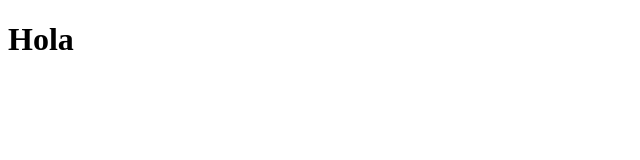
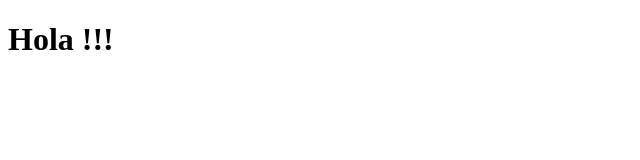
Before and after one commit to eliasgatica1995/RetrogamesGatica, a plain HTML site: page index.html in a window 1280 px wide. Shown: the full height of the page, 0-640 px from the left. Drawn offline with Linux system fonts and the light colour scheme.

Commit message:
cambios en rama

```diff
--- a/index.html
+++ b/index.html
@@ -4,6 +4,6 @@
     <title>Desarrollo web</title>
   </head>
   <body>
-    <h1>Hola</h1>
+    <h1>Hola !!!</h1>
   </body>
 </html>
```
